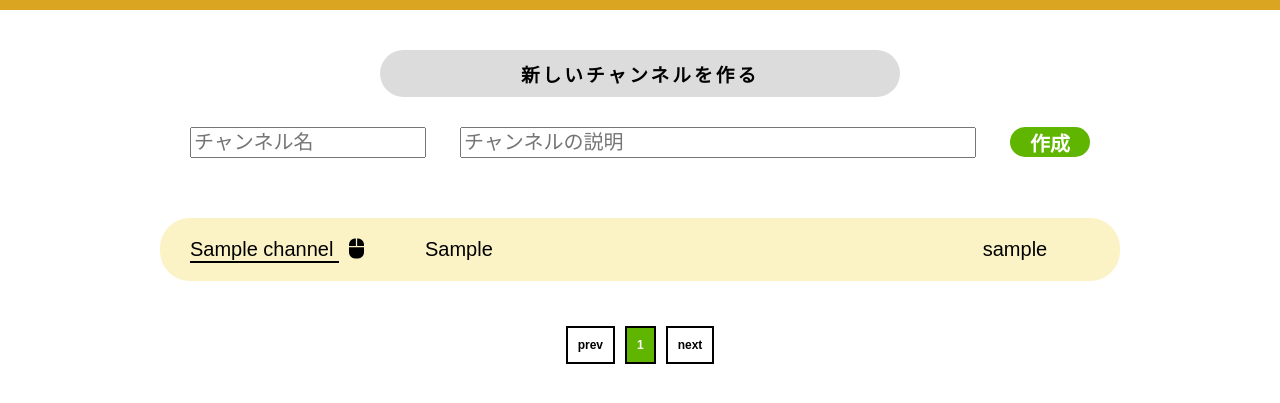
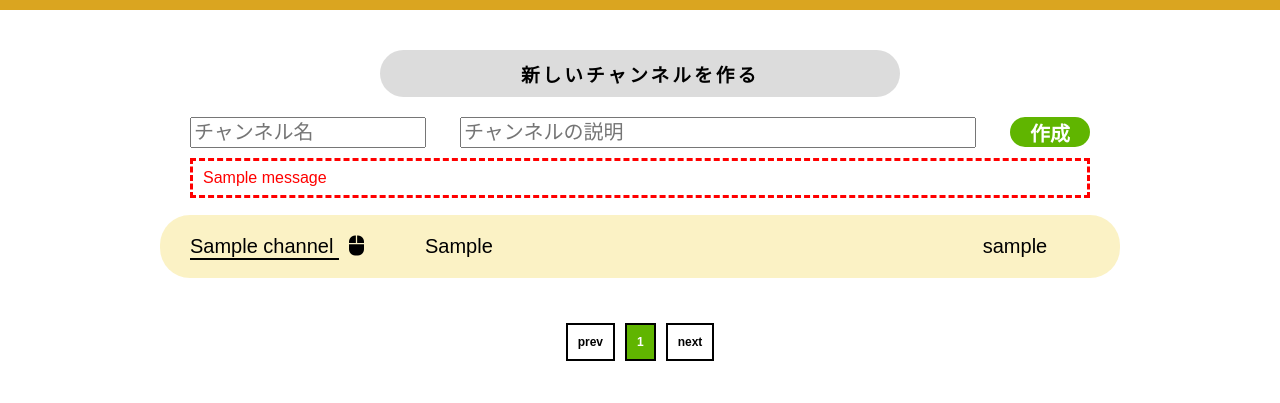
Before and after one commit to HackathonGteam/gteam, a Flask app: page / in a window 1280 px wide. Shown: the part 80-483 px from the top of the page. Run offline with Flask 2, Linux system fonts and the light colour scheme; the visitor is signed in with stand-in values (Sample User, id 1); tables that the repository leaves empty hold one stand-in row (values such as "Sample post"); one stand-in notice (Sample message) is shown; some libraries are stand-ins or nearby versions.

Commit message:
すでに存在しているチャンネルと同じ名前のチャンネルを作成しようとした時に、それが不可能であることを示すようにした

```diff
--- a/app.py
+++ b/app.py
@@ -164,7 +164,7 @@ def add_channel():
     channel = dbConnect.getChannelByName(channelName)
     #チャンネル名がデータベース上に存在する場合
     if channel != None:
-        flash('既に同じチャンネルが存在しています')
+        flash('既に同じ名前のチャンネルが存在しています')
     else:
         #画面からチャンネル説明を取得
         channelDescription = request.form.get('channelDescription')
--- a/static/css/channel.css
+++ b/static/css/channel.css
@@ -11,7 +11,8 @@
 /* チャンネル追加 */
 
 .add-channel {
-  padding: 30px 0;
+  height: 160px;
+  padding: 30px 0 15px 0;
 }
 
 .add-channel-top {
@@ -26,6 +27,10 @@
   letter-spacing: 3px;
   text-align: center;
   margin: 0;
+}
+
+.add-channel-main {
+  padding-top: 20px;
 }
 
 .add-channel button:hover {
@@ -106,6 +111,25 @@
   background-color: var(--button_color_alpha);
 }
 
+/* チャンネル作成のフィードバック */
+
+.channel-message {
+  height: 40px;
+  width: 900px;
+  margin: 0 auto;
+}
+
+.channel-feedback {
+  margin: 10px 0;
+  border: dashed red;
+  padding: 8px 10px;
+}
+
+.channel-feedback p {
+  color: red;
+  margin: 0;
+}
+
 /* チャンネルのユーザー */
 
 .channel-user p{
--- a/static/css/registration.css
+++ b/static/css/registration.css
@@ -99,14 +99,13 @@
 .registration-message{
   padding-top: 80px;
   width: 358px;
-  color: #ff0000;
+  color: red;
   font-weight: bold;
 }
 
-.feedback {
+.registration-feedback {
   padding: 0 10px;
-  background-color: #fff;
-  border: dashed #ff0000;
+  border: dashed red;
 }
 
 .registration-message img {
--- a/templates/index.html
+++ b/templates/index.html
@@ -31,11 +31,22 @@
           <h3>新しいチャンネルを作る</h3>
         </div>
         <div class="add-channel-main">
-          <form class="add-channel channel-box" action="/" method="post">
+          <form class="display-add-channel channel-box" action="/" method="post">
             <input type="text" placeholder="チャンネル名" class="channel-name channel-item" name="channelName">
             <input type="text" placeholder="チャンネルの説明" class="channel-description channel-item" name="channelDescription">
             <button class="channel-button channel-item">作成</button>
           </form>
+          <div class="channel-message">
+            {% with messages = get_flashed_messages() %}
+              {% if messages %}
+                <div class="channel-feedback">
+                  {% for message in messages %}
+                    <p>{{ message }}</p>
+                  {% endfor %}
+                </div>
+              {% endif %}
+            {% endwith %}
+          </div>
         </div>
       </div>
       <div class="channel-list">
--- a/templates/login.html
+++ b/templates/login.html
@@ -26,7 +26,7 @@
         <div class="display-feedback login">
           {% with messages = get_flashed_messages() %}
             {% if messages %}
-              <div class="feedback">
+              <div class="registration-feedback">
                 {% for message in messages %}
                   <p>{{ message }}</p>
                 {% endfor %}
--- a/templates/signup.html
+++ b/templates/signup.html
@@ -30,7 +30,7 @@
         <div class="display-feedback signup">
           {% with messages = get_flashed_messages() %}
             {% if messages %}
-              <div class="feedback">
+              <div class="registration-feedback">
                 {% for message in messages %}
                   <p>{{ message }}</p>
                 {% endfor %}
```
